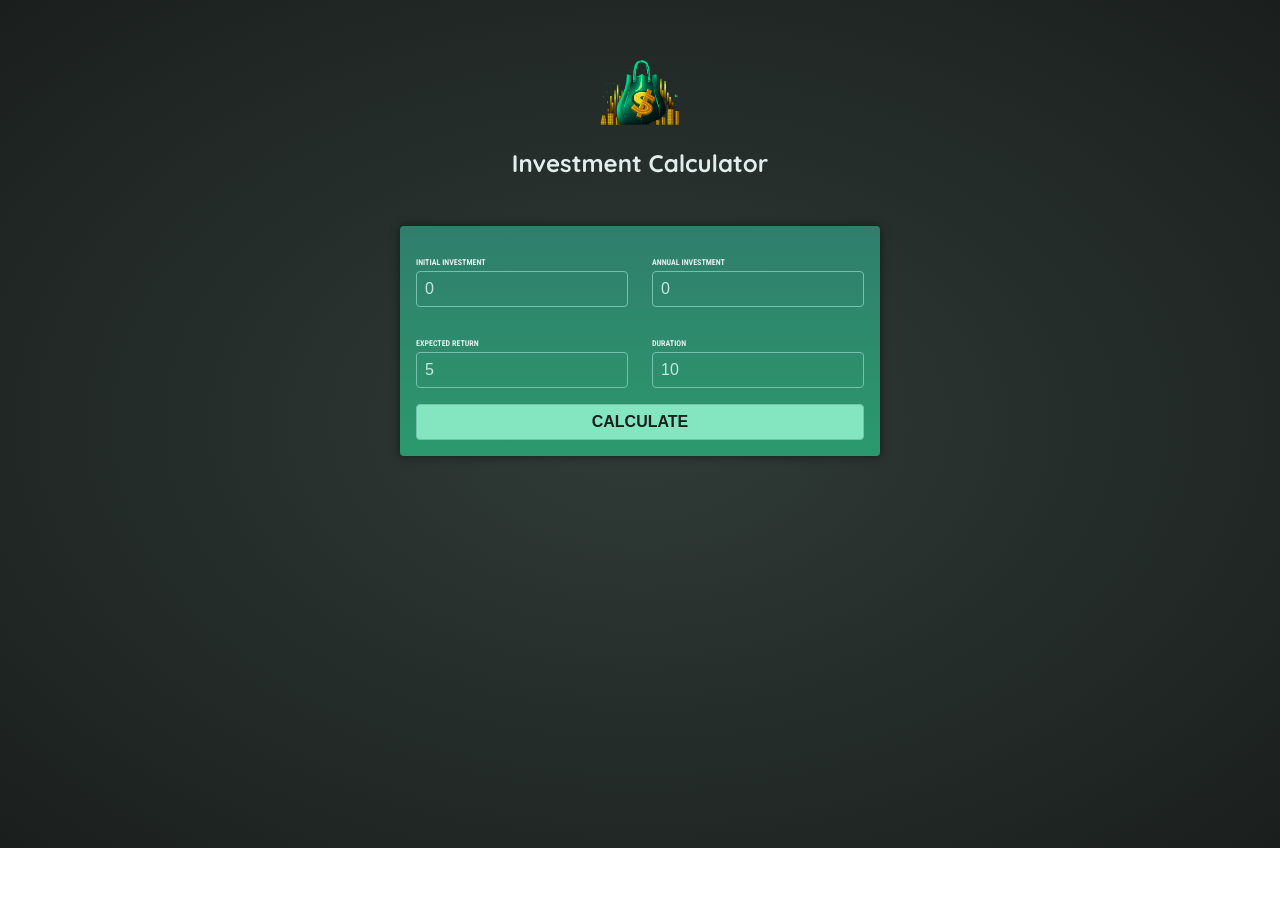
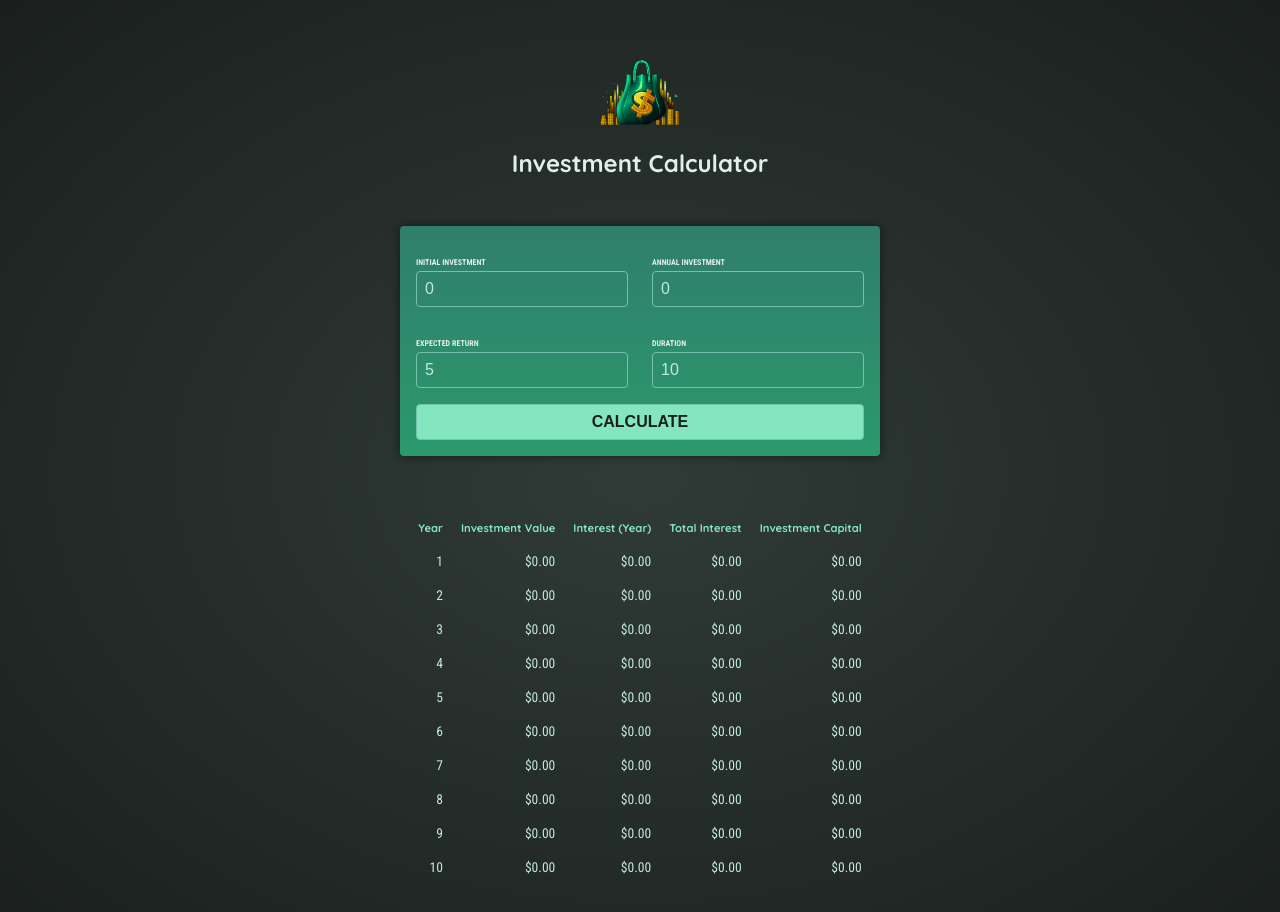
Before and after one commit to RalucaSpt/investment-calculator, an Angular app in the folder 01-starting-project/: page / in a window 1280 px wide. Both pictures are taken after a click on the button "CALCULATE". Shown: the top 912 px of the page. Before the commit the page ends 848 px from the top, so only its background shows below. Built offline with nearby package versions, Linux system fonts and the light colour scheme.

Commit message:
Add investment results component and integrate with user input

```diff
--- a/01-starting-project/src/app/app.component.html
+++ b/01-starting-project/src/app/app.component.html
@@ -1,2 +1,3 @@
 <app-header/>
 <app-user-input (investmentInput)="onCalculateInvestmentResults($event)"/>
+<app-investment-results [results]="resultData"/>
--- a/01-starting-project/src/app/app.component.ts
+++ b/01-starting-project/src/app/app.component.ts
@@ -2,14 +2,24 @@
 import { HeaderComponent } from "./header/header.component";
 import { UserInputComponent } from "./user-input/user-input.component";
 import { InvestmentInput } from "./user-input/investment-input.model";
+import { InvestmentResultsComponent } from "./investment-results/investment-results.component";
 
 @Component({
   selector: 'app-root',
   standalone: true,
   templateUrl: './app.component.html',
-  imports: [HeaderComponent, UserInputComponent],
+  imports: [HeaderComponent, UserInputComponent, InvestmentResultsComponent],
 })
 export class AppComponent {
+  resultData?: {
+  year: number;
+  interest: number;
+  valueEndOfYear: number;
+  annualInvestment: number;
+  totalInterest: number;
+  totalAmountInvested: number;
+}[];
+
   onCalculateInvestmentResults(data: InvestmentInput) {
     const { initialInvestment, annualInvestment, expectedReturn, duration } = data;
     const annualData = [];
@@ -30,5 +40,6 @@
         totalAmountInvested: initialInvestment + annualInvestment * year,
       });
     }
+    this.resultData = annualData;
   }
 }
--- /dev/null
+++ b/01-starting-project/src/app/investment-results/investment-results.component.css
@@ -0,0 +1,19 @@
+table {
+    max-width: 50rem;
+    margin: 2rem auto;
+    padding: 1rem;
+    table-layout: fixed;
+    border-spacing: 1rem;
+    text-align: right;
+  }
+
+  table thead {
+    font-size: 0.7rem;
+    color: #83e6c0;
+  }
+
+  table tbody {
+    font-family: "Roboto Condensed", sans-serif;
+    font-size: 0.85rem;
+    color: #c2e9e0;
+  }
--- /dev/null
+++ b/01-starting-project/src/app/investment-results/investment-results.component.html
@@ -0,0 +1,26 @@
+@if(!results){
+<p class="center">Please enter some values and press "Calculate".</p>
+} @else{
+    <table>
+        <thead>
+            <tr>
+                <th>Year</th>
+                <th>Investment Value</th>
+                <th>Interest (Year)</th>
+                <th>Total Interest</th>
+                <th>Investment Capital</th>
+            </tr>
+        </thead>
+        <tbody>
+            @for(result of results; track result.year){
+                <tr>
+                    <td>{{result.year}}</td>
+                    <td>{{result.valueEndOfYear | currency}}</td>
+                    <td>{{result.interest | currency}}</td>
+                    <td>{{result.totalInterest | currency}}</td>
+                    <td>{{result.totalAmountInvested | currency}}</td>
+                </tr>
+            }
+        </tbody>
+    </table>
+}
--- /dev/null
+++ b/01-starting-project/src/app/investment-results/investment-results.component.ts
@@ -0,0 +1,25 @@
+import { Component, Input } from '@angular/core';
+import { CommonModule } from '@angular/common';
+
+@Component({
+  selector: 'app-investment-results',
+  standalone: true,
+  imports: [CommonModule],
+  templateUrl: './investment-results.component.html',
+  styleUrl: './investment-results.component.css'
+})
+export class InvestmentResultsComponent {
+  @Input() results?: {
+    year: number;
+    interest: number;
+    valueEndOfYear: number;
+    annualInvestment: number;
+    totalInterest: number;
+    totalAmountInvested: number;
+  }[];
+
+  trackByYear(index: number, result: { year: number }): number {
+    return result.year;
+  }
+
+}
--- /dev/null
+++ b/01-starting-project/src/app/user-input/investment-input.model.ts
@@ -0,0 +1,6 @@
+export interface InvestmentInput {
+    initialInvestment: number;
+    annualInvestment: number;
+    expectedReturn: number;
+    duration: number;
+}
--- a/01-starting-project/src/app/user-input/user-input.component.ts
+++ b/01-starting-project/src/app/user-input/user-input.component.ts
@@ -24,5 +24,6 @@
     expectedReturn: +this.enteredExpectedReturn,
     duration: +this.enteredDuration
   });
+  console.log('submitted');
 }
 }
```
